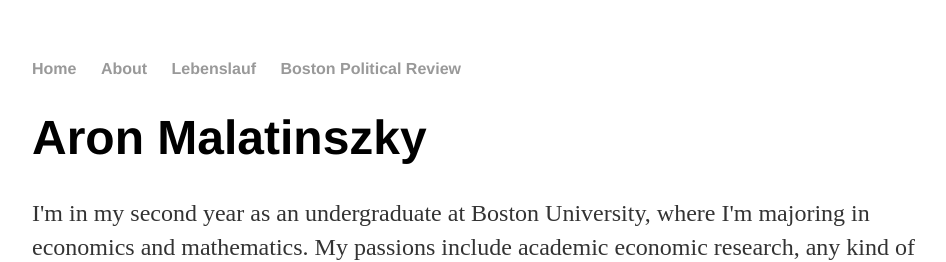
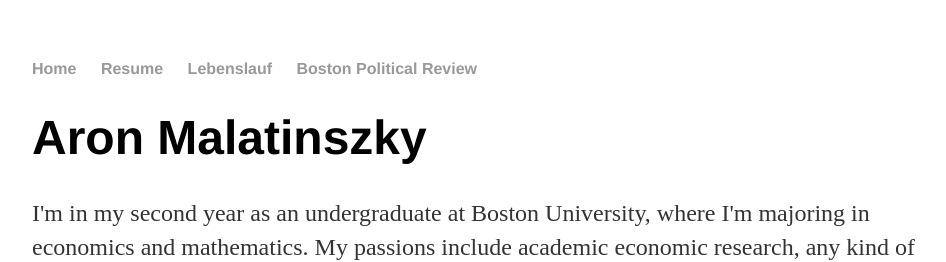
Before and after one commit to AronMalatinszky/AronMalatinszky.github.io, a Jekyll site: the page built from index.html, in a window 1280 px wide. Shown: the top 262 px of the page, without its empty margins (160-1106 px from the left). Built offline with Jekyll 4.4.1, drawn with Linux system fonts in a browser that asks for light colours.

Commit message:
Update default.html

```diff
--- a/_layouts/default.html
+++ b/_layouts/default.html
@@ -10,7 +10,7 @@
 		<nav>
     		<ul>
         		<li><a href="/">Home</a></li>
-	        	<li><a href="/about">About</a></li>
+	        	<li><a href="/Resume">Resume</a></li>
         		<li><a href="/Lebenslauf">Lebenslauf</a></li>
         		<li><a href="/BPR">Boston Political Review</a></li>
     		</ul>
```
